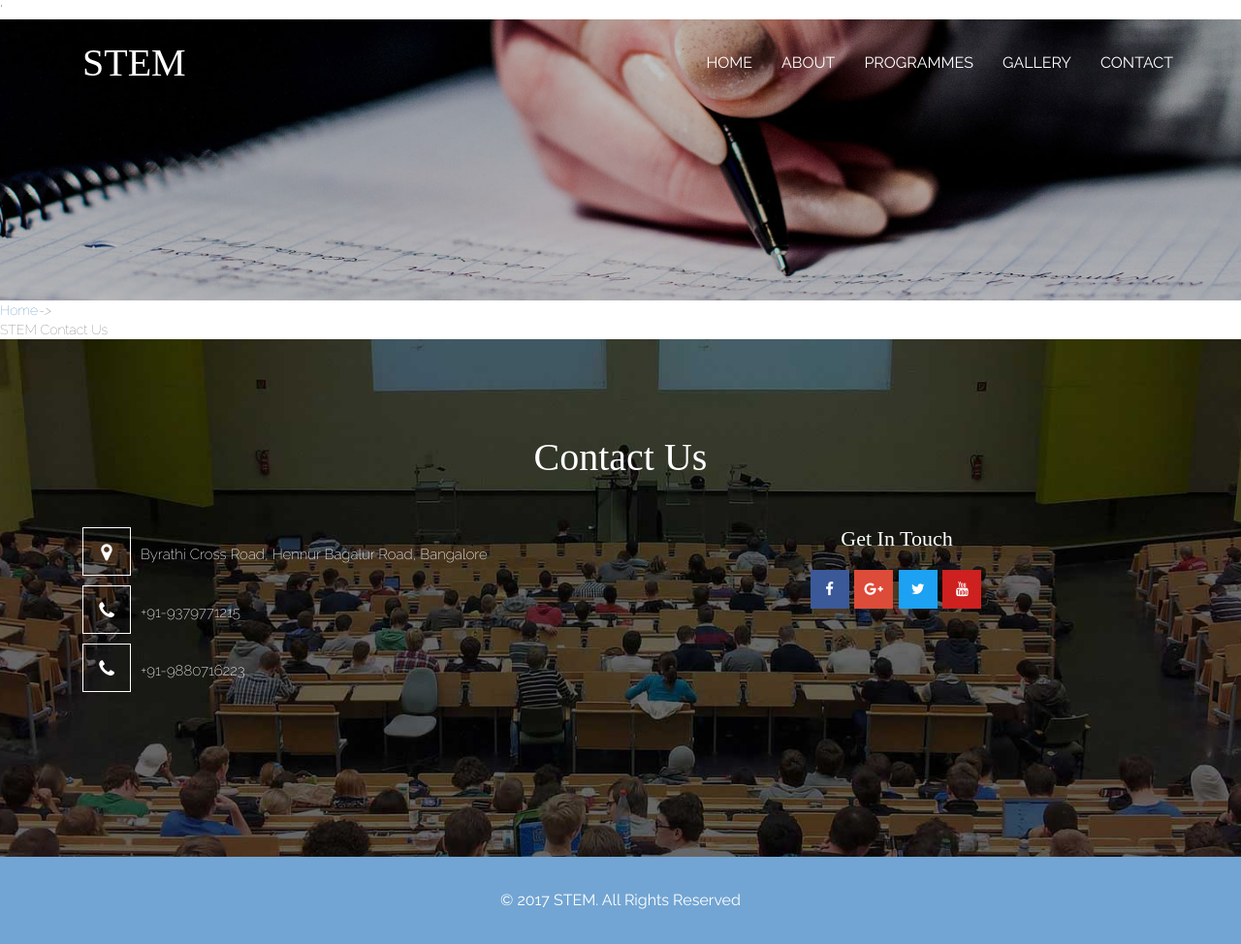
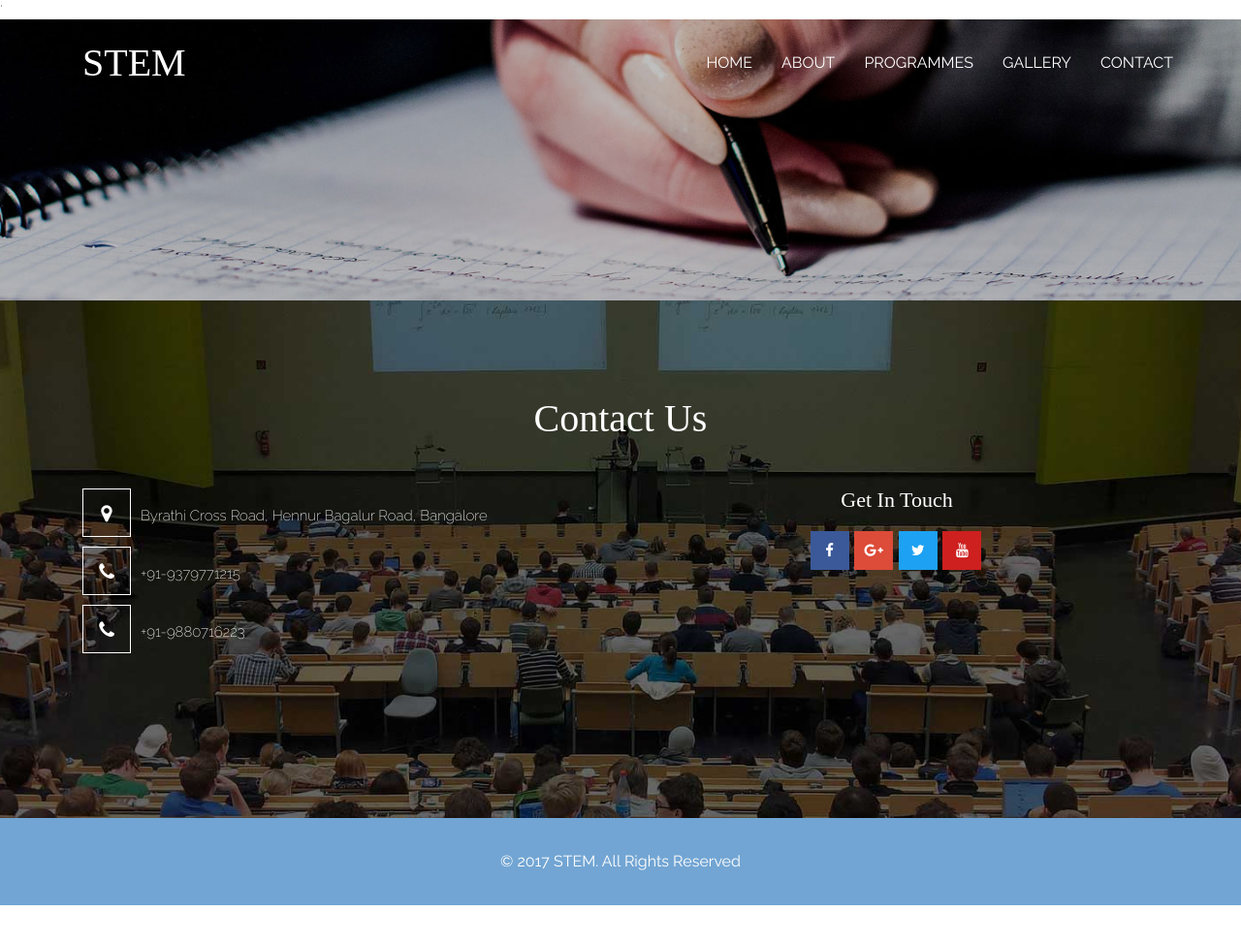
Before and after one commit to dhanyacm/stem, a Jekyll site: the page built from contact.html, in a window 1280 px wide. Shown: the whole page at 97% size. Built offline with Jekyll 4.4.1, drawn with Linux system fonts in a browser that asks for light colours; a script that is not in the unit is left out; after the commit the page ends 934 px from its top, so only the background shows below that.

Commit message:
Update inner_page.html

```diff
--- a/_layouts/inner_page.html
+++ b/_layouts/inner_page.html
@@ -2,14 +2,14 @@
 {% include navbar.html %}
 
 <!-- breadcrumb -->
-	<div class="w3_breadcrumb">
+	<!--  <div class="w3_breadcrumb">
 	<div class="breadcrumb-inner">
 			<ul>
 				<li><a href="index.html">Home</a><i>-></i></li>
 				<li>{{ page.title }}</li>
 			</ul>
 		</div>
-	</div>
+	</div> -->
 <!-- //breadcrumb -->
 
     {{ content }}
```
